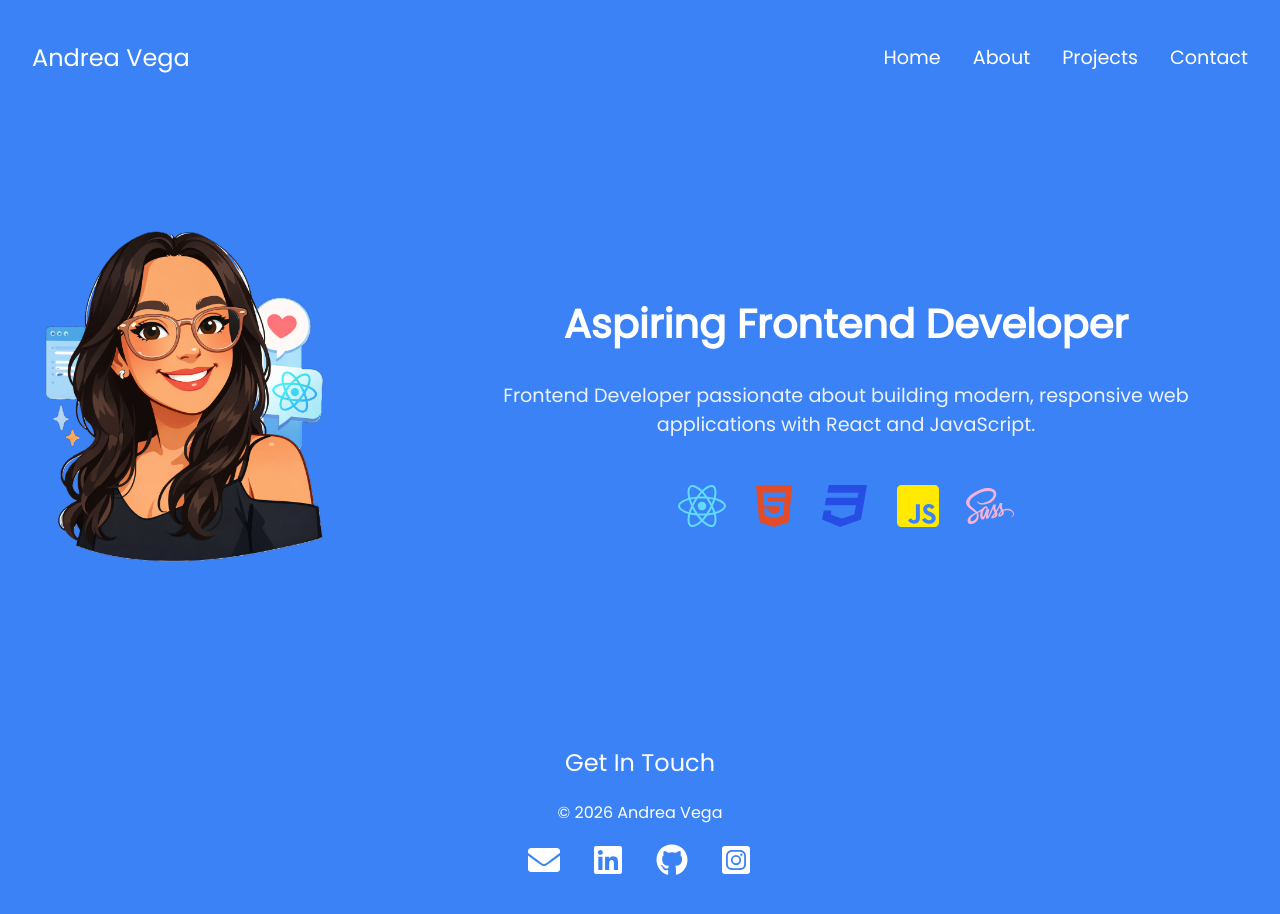
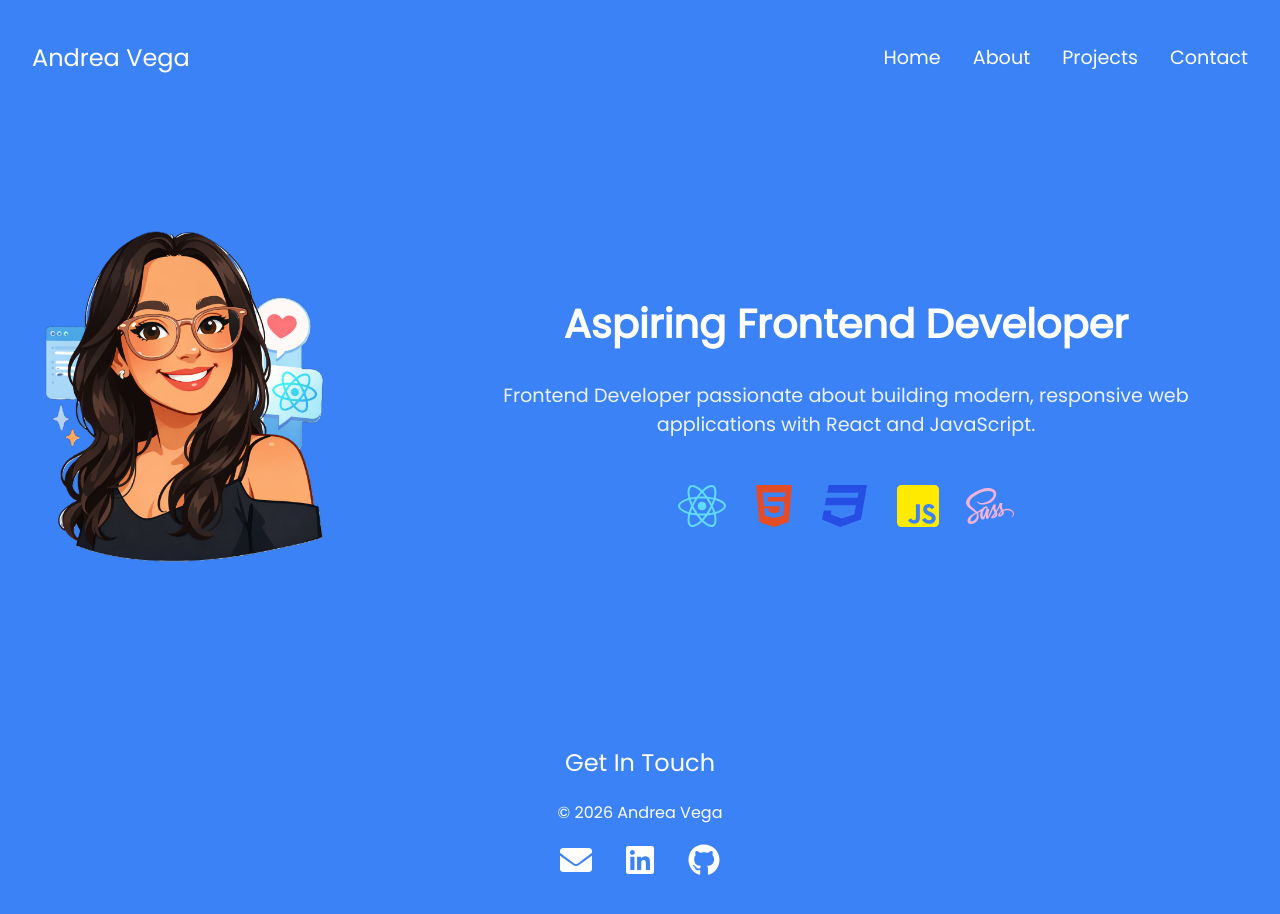
Before and after one commit to AVega89-0407/my-portfolio, a React (Vite) app: page / in a window 1280 px wide. Shown: the top 914 px of the page. Built offline with nearby package versions, Linux system fonts and the light colour scheme.

Commit message:
footer fix

```diff
--- a/src/components/Footer/Footer.jsx
+++ b/src/components/Footer/Footer.jsx
@@ -14,9 +14,6 @@ function Footer() {
       <a className='icons'
        target="_blank" rel="noopener noreferrer"
       href="https://github.com/AVega89-0407"><FaGithub /></a>
-       <a className='icons'
-       target="_blank" rel="noopener noreferrer"
-      href="https://www.instagram.com/andreavega.dev/"><FaInstagramSquare /></a>
     </footer>
   );
 };
```
